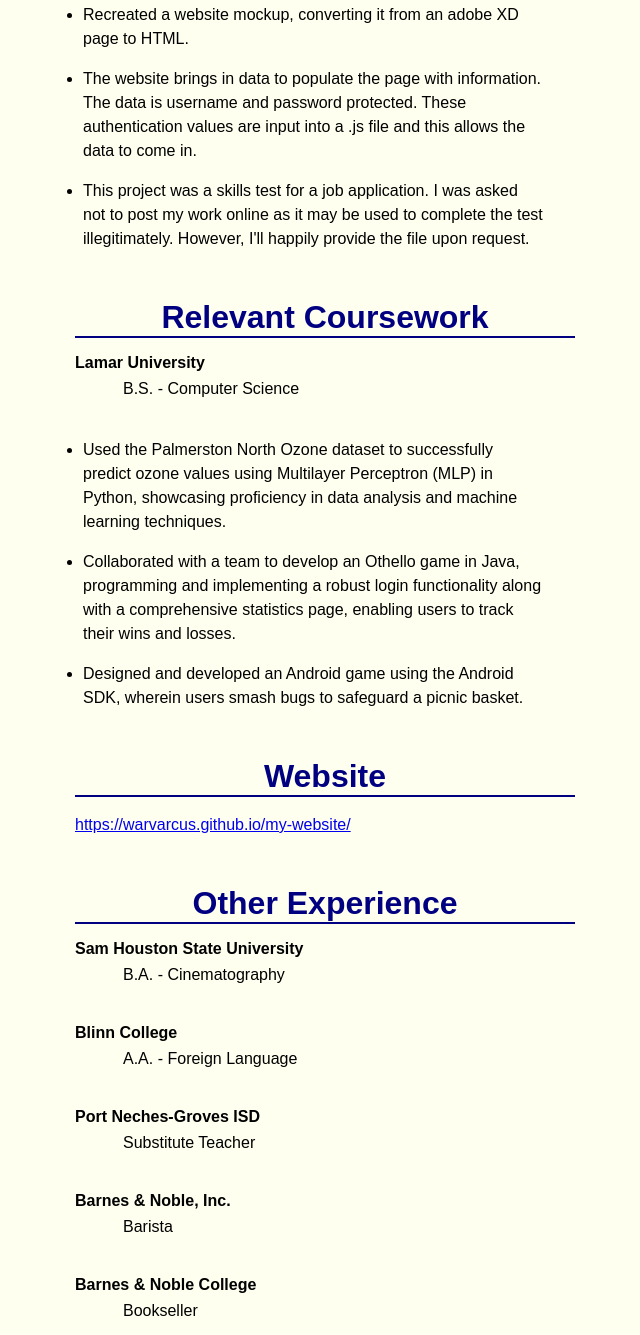
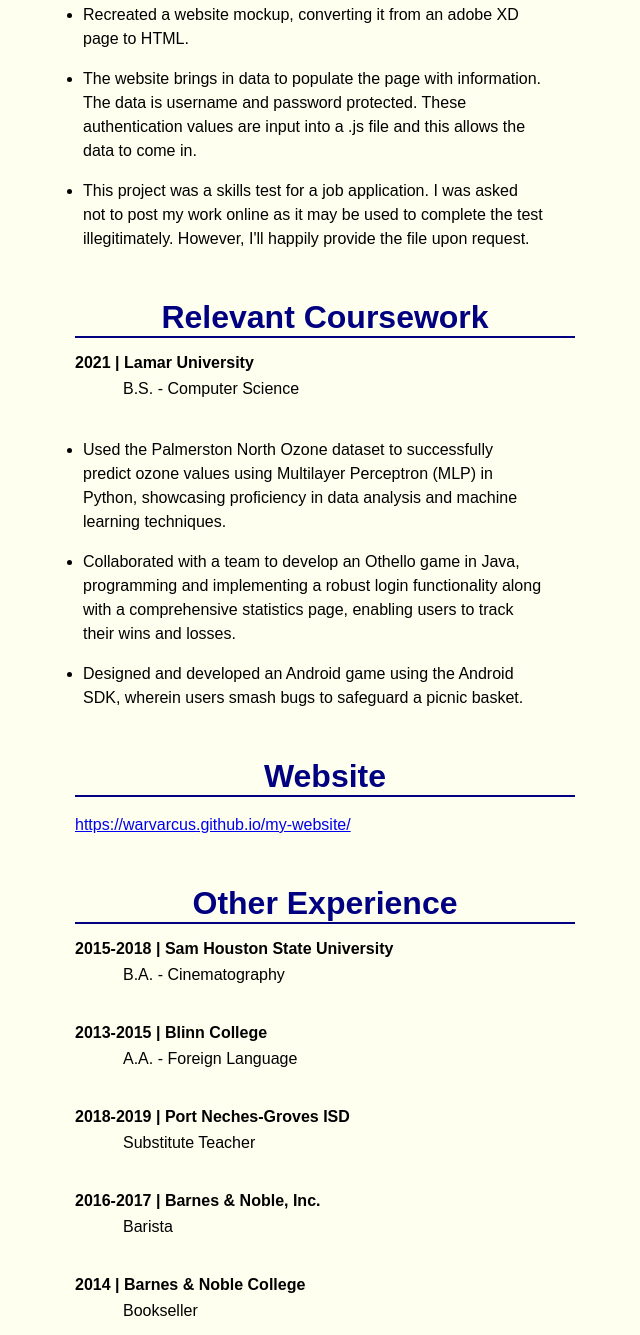
Before and after one commit to Warvarcus/my-website, a plain HTML site: page resume.html in a window 1280 px wide. Shown: the part 1462-2797 px from the top of the page, without its empty margins (517-1157 px from the left). Drawn offline with Linux system fonts and the light colour scheme.

Commit message:
Add files via upload

```diff
--- a/resume.html
+++ b/resume.html
@@ -35,7 +35,7 @@
     <div class="section">
             <h2 class="e">Experience</h2>
         <div>
-            <h3><strong>Sogeti, a Capgemini Company</strong></h3>
+            <h3><strong>2021-2022 | Sogeti, a Capgemini Company</strong></h3>
             <h4>Associate Engineering Consultant</h4>
         </div>
         <div>
@@ -103,7 +103,7 @@
         </div>
         <h2 class="b">Relevant Coursework</h2>
         <div>
-            <h3><strong>Lamar University</strong></h3>
+            <h3><strong>2021 | Lamar University</strong></h3>
             <h4>B.S. - Computer Science</h4>
             <ul>
                 <li>Used the Palmerston North Ozone dataset to
@@ -129,23 +129,23 @@
             <p><a href="https://warvarcus.github.io/my-website/">https://warvarcus.github.io/my-website/</a></p>
             <h2 class="b">Other Experience</h2>
         <div>
-            <h3><strong>Sam Houston State University</strong></h3>
+            <h3><strong>2015-2018 | Sam Houston State University</strong></h3>
             <h4>B.A. - Cinematography</h4>
         </div>
         <div>
-            <h3><strong>Blinn College</strong></h3>
+            <h3><strong>2013-2015 | Blinn College</strong></h3>
             <h4>A.A. - Foreign Language</h4>
         </div>
         <div>
-            <h3><strong>Port Neches-Groves ISD</strong></h3>
+            <h3><strong>2018-2019 | Port Neches-Groves ISD</strong></h3>
             <h4>Substitute Teacher</h4>
         </div>
         <div>
-            <h3><strong>Barnes & Noble, Inc.</strong></h3>
+            <h3><strong>2016-2017 | Barnes & Noble, Inc.</strong></h3>
             <h4>Barista</h4>
         </div>
         <div>
-            <h3><strong>Barnes & Noble College</strong></h3>
+            <h3><strong>2014 | Barnes & Noble College</strong></h3>
             <h4>Bookseller</h4>
         </div>
     </div>
```
